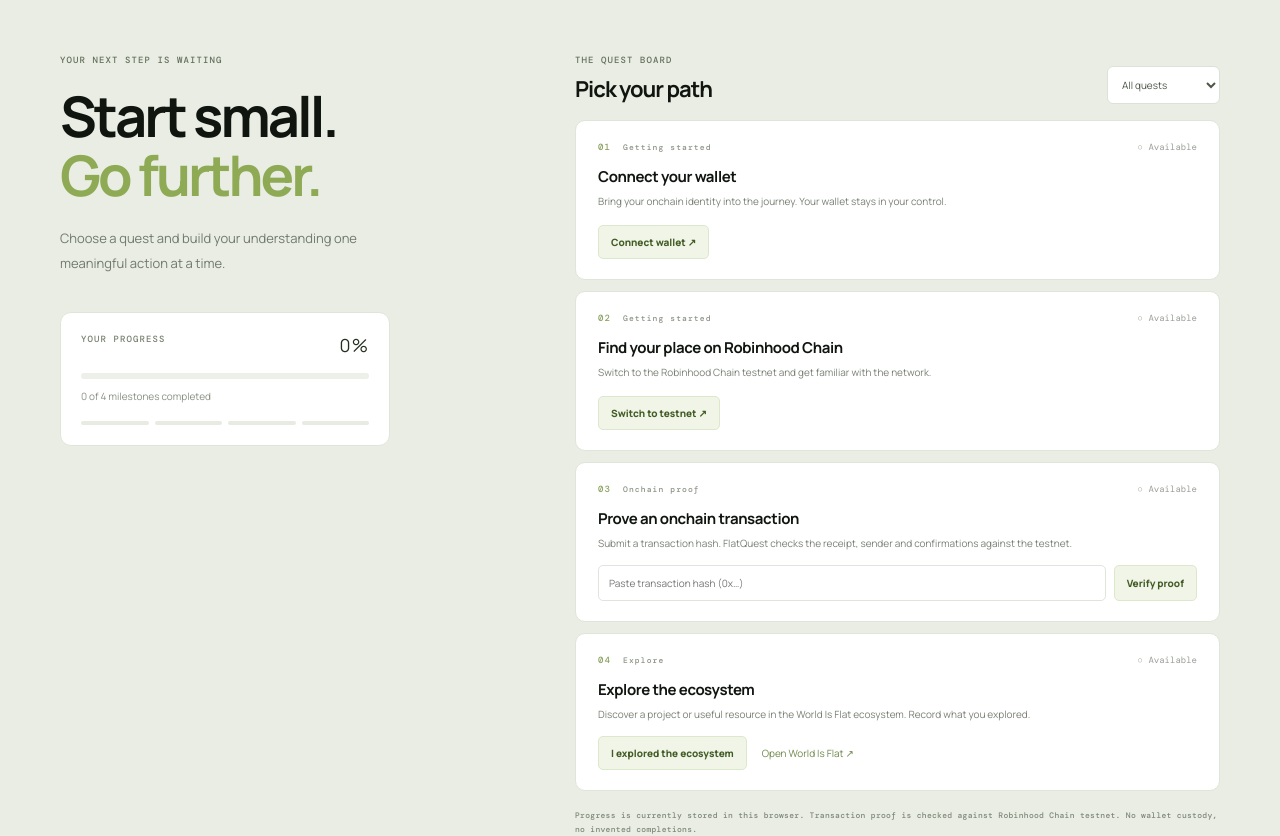
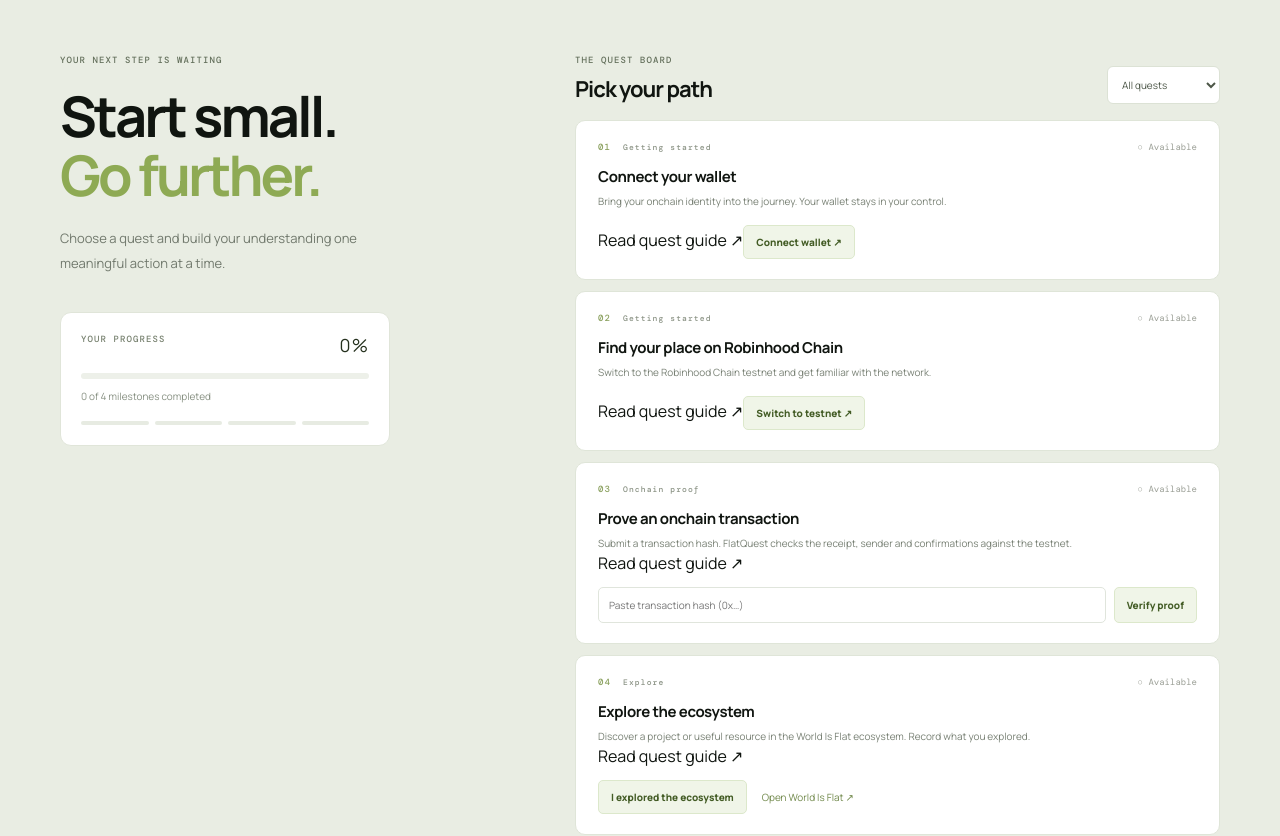
Before and after one commit to ibnmarzuk/flat, a Next.js app: page / in a window 1280 px wide. Shown: the part 1560-2396 px from the top of the page. Built offline with nearby package versions, Linux system fonts and the light colour scheme.

Commit message:
Link quest cards to guided quest details

```diff
--- a/app/page.tsx
+++ b/app/page.tsx
@@ -1,4 +1,6 @@
 "use client";
+
+import Link from "next/link";
 
 import { useEffect, useMemo, useState } from "react";
 
@@ -137,7 +139,7 @@ export default function Home() {
       </div>
       <div className="quest-list">
         <div className="quest-toolbar"><div><span className="eyebrow">THE QUEST BOARD</span><h3>Pick your path</h3></div><select value={filter} onChange={(e) => setFilter(e.target.value)} aria-label="Filter quests"><option>All quests</option><option>Getting started</option><option>Onchain proof</option><option>Explore</option></select></div>
-        {filtered.map((q) => <article className="quest-card" key={q.id}><div className="quest-card-top"><span className="quest-index">0{q.id}</span><span className="quest-category">{q.category}</span><span className={completed.includes(q.id) ? "status complete" : "status"}>{completed.includes(q.id) ? "✓ Completed" : "○ Available"}</span></div><h4>{q.title}</h4><p>{q.description}</p>
+        {filtered.map((q) => <article className="quest-card" key={q.id}><div className="quest-card-top"><span className="quest-index">0{q.id}</span><span className="quest-category">{q.category}</span><span className={completed.includes(q.id) ? "status complete" : "status"}>{completed.includes(q.id) ? "✓ Completed" : "○ Available"}</span></div><h4>{q.title}</h4><p>{q.description}</p><Link className="quest-guide-link" href={`/quests/${["connect-wallet", "robinhood-testnet", "prove-transaction", "explore-ecosystem"][q.id - 1]}`}>Read quest guide ↗</Link>
           {q.type === "transaction" && <div className="verify-field"><input value={hash} onChange={(e) => setHash(e.target.value)} placeholder="Paste transaction hash (0x…)" aria-label="Transaction hash"/><button onClick={verifyTransaction} disabled={busy}>{busy ? "Checking..." : "Verify proof"}</button></div>}
           {q.type === "explore" && <div className="explore-action"><button onClick={() => { setExplored(!explored); if (!explored) { save(4); setNotice("Explorer milestone recorded on this device. This is not an onchain verification."); } }}>{explored ? "Explored ✓" : "I explored the ecosystem"}</button><a href="https://worldisflat.fun/" target="_blank" rel="noreferrer">Open World Is Flat ↗</a></div>}
           {q.type === "wallet" && <button className="quest-action" onClick={connect}>{account ? "Wallet connected ✓" : "Connect wallet ↗"}</button>}
```
